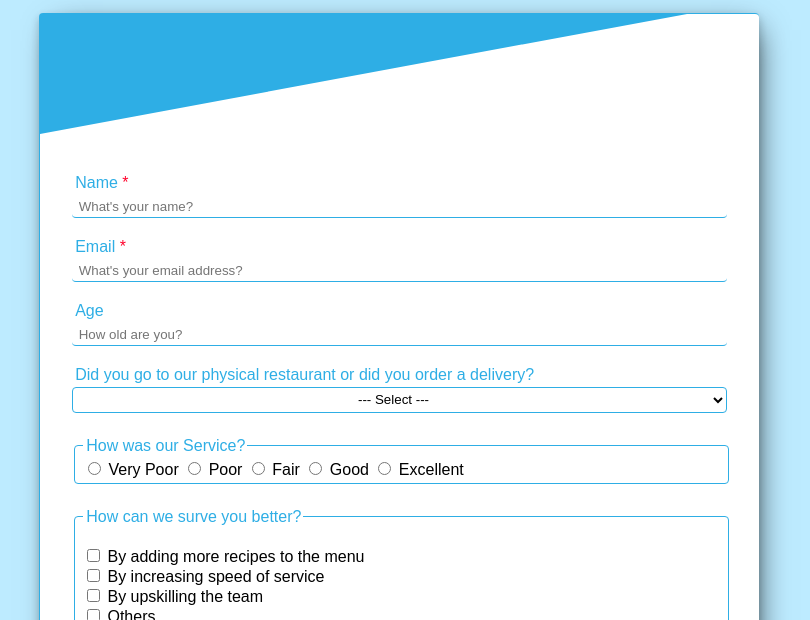
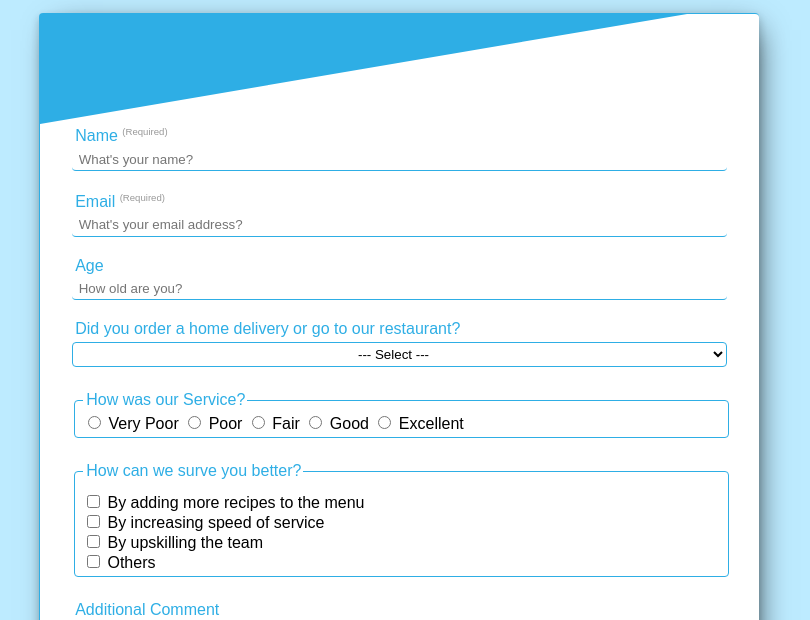
Before and after one commit to ShahzarMazhar/freecodecamp-projects, a plain HTML site: page Survey Form/index.html in a window 1280 px wide. Shown: the part 101-721 px from the top of the page, without its empty margins (241-1051 px from the left). Drawn offline with Linux system fonts and the light colour scheme.

Commit message:
made some minor improvement based on feedback received on discord

```diff
--- a/Survey Form/index.html
+++ b/Survey Form/index.html
@@ -15,11 +15,11 @@
     <main>
         <form action="" id="survey-form">
 
-                <label for="name" id="name-label">Name <span>*</span>
+                <label for="name" id="name-label">Name <sup>(Required)</sup>
                     <input type="text" name="name" id="name" placeholder="What's your name?" required>
                 </label>
 
-                <label for="email" id="email-label">Email <span>*</span>
+                <label for="email" id="email-label">Email <sup>(Required)</sup>
                     <input type="email" name="email" id="email" placeholder="What's your email address?" required>
                 </label>
 
@@ -27,11 +27,11 @@
                     <input type="number" name="age" id="number" min="13" max="79" placeholder="How old are you?">
                 </label>
 
-                <label for="dropdown">Did you go to our physical restaurant or did you order a delivery?
+                <label for="dropdown">Did you order a home delivery or go to our restaurant?
                     <select name="" id="dropdown" style="text-align: center;">
                         <option value="" selected disabled hidden>--- Select ---</option>
                         <option value="home-delivey">Home Delivery</option>
-                        <option value="physical-restaurant">Physical Restaurant</option>
+                        <option value="restaurant">Restaurant</option>
                     </select>
                 </label>
 
@@ -80,7 +80,7 @@
 
               </fieldset>
                 <label for="additional-comment">Additional Comment</label>
-                <textarea name="additional-comment" id="additional-comment" cols="30" rows="10" placeholder="Anything else that we can do to survey you better?"></textarea>
+                <textarea name="additional-comment" id="additional-comment" cols="30" rows="10" placeholder="Anything else that we can do to serve you better?"></textarea>
 
             <input type="submit" value="Submit" id="submit"></button>
 
--- a/Survey Form/style.css
+++ b/Survey Form/style.css
@@ -16,6 +16,7 @@
 body {
     background-color: var(--primary-color-light);
     font-family: sans-serif;
+    margin: 0;
 }
 header {
     max-width: 750px;
@@ -39,7 +40,7 @@ main {
 
 main::before, main::after{
     content: "";
-    height: 120px;
+    height: 110px;
     width: 100%;
     position: absolute;
     background-color: var(--primary-color);
@@ -54,7 +55,8 @@ main::after{
 
 
 form {
-    padding: 10em 2em 6em 2em;
+    padding: 7em 2em 6em 2em;
+    height: 80%;
 }
 
 
@@ -63,8 +65,9 @@ form > label, legend{
     padding-left: 0.2em;
 }
 
-label span {
-    color: hsl(350,100%,50%);
+label sup {
+    color: rgb(153, 153, 153);
+    font-size: 0.6em;
 }
 
 input[type="text"],
@@ -94,6 +97,15 @@ textarea{
 
 }
 
+
+
+textarea {
+    height: 7em;
+    margin-bottom: 0.75em;
+}
+
+
+
 input[type=submit]{
 
 
@@ -122,4 +134,6 @@ input[type=submit]:hover{
 fieldset ul{
     list-style: none;
     padding: 0;
+    margin-bottom: 0;
+    margin-top: 0.5em;
 }
```
